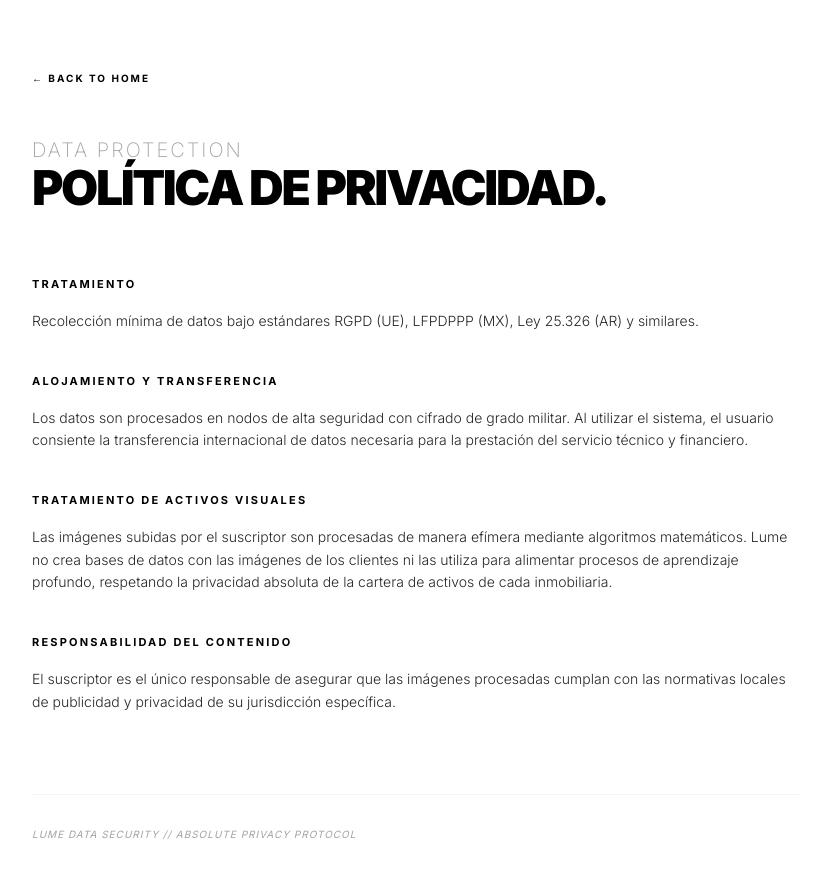
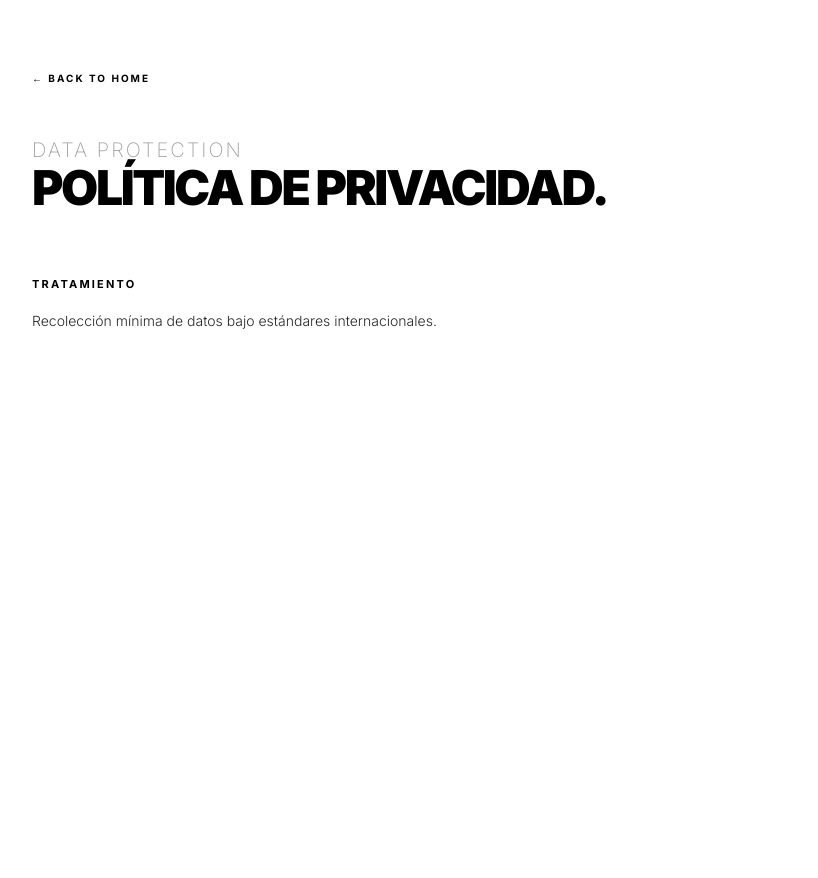
Before and after one commit to lumeglobal10-prog/lume-global-core, a Next.js app: page /privacy in a window 1280 px wide. Shown: the top 878 px of the page, without its empty margins (224-1042 px from the left). After the commit the page ends 800 px from the top, so only its background shows below. Built offline with nearby package versions, Linux system fonts and the light colour scheme.

Commit message:
Update page.tsx

```diff
--- a/app/privacy/page.tsx
+++ b/app/privacy/page.tsx
@@ -6,40 +6,17 @@ export default function PrivacyPage() {
   return (
     <main className="min-h-screen bg-white text-black font-sans p-8 md:p-16 flex flex-col items-center">
       <div className="max-w-3xl w-full">
-        <Link href="/" className="text-[10px] font-bold tracking-[0.2em] uppercase hover:underline underline-offset-4">
-          ← Back to Home
-        </Link>
-
+        <Link href="/" className="text-[10px] font-bold tracking-[0.2em] uppercase hover:underline underline-offset-4">← Back to Home</Link>
         <header className="mt-12 mb-16">
           <p className="text-xl font-extralight tracking-widest text-neutral-400 uppercase">Data Protection</p>
           <h1 className="text-4xl md:text-5xl font-black tracking-tighter uppercase">Política de Privacidad.</h1>
         </header>
-
         <article className="space-y-10 text-sm leading-relaxed text-neutral-800 font-light">
           <section>
             <h2 className="text-[11px] font-bold uppercase tracking-[0.2em] text-black mb-4">Tratamiento</h2>
-            <p>Recolección mínima de datos bajo estándares RGPD (UE), LFPDPPP (MX), Ley 25.326 (AR) y similares.</p>
-          </section>
-
-          <section>
-            <h2 className="text-[11px] font-bold uppercase tracking-[0.2em] text-black mb-4">Alojamiento y Transferencia</h2>
-            <p>Los datos son procesados en nodos de alta seguridad con cifrado de grado militar. Al utilizar el sistema, el usuario consiente la transferencia internacional de datos necesaria para la prestación del servicio técnico y financiero.</p>
-          </section>
-
-          <section>
-            <h2 className="text-[11px] font-bold uppercase tracking-[0.2em] text-black mb-4">Tratamiento de Activos Visuales</h2>
-            <p>Las imágenes subidas por el suscriptor son procesadas de manera efímera mediante algoritmos matemáticos. Lume no crea bases de datos con las imágenes de los clientes ni las utiliza para alimentar procesos de aprendizaje profundo, respetando la privacidad absoluta de la cartera de activos de cada inmobiliaria.</p>
-          </section>
-
-          <section>
-            <h2 className="text-[11px] font-bold uppercase tracking-[0.2em] text-black mb-4">Responsabilidad del Contenido</h2>
-            <p>El suscriptor es el único responsable de asegurar que las imágenes procesadas cumplan con las normativas locales de publicidad y privacidad de su jurisdicción específica.</p>
+            <p>Recolección mínima de datos bajo estándares internacionales.</p>
           </section>
         </article>
-
-        <footer className="mt-20 pt-8 border-t border-neutral-100 italic text-neutral-400 text-[10px] uppercase tracking-widest">
-          LUME DATA SECURITY // ABSOLUTE PRIVACY PROTOCOL
-        </footer>
       </div>
     </main>
   );
```
